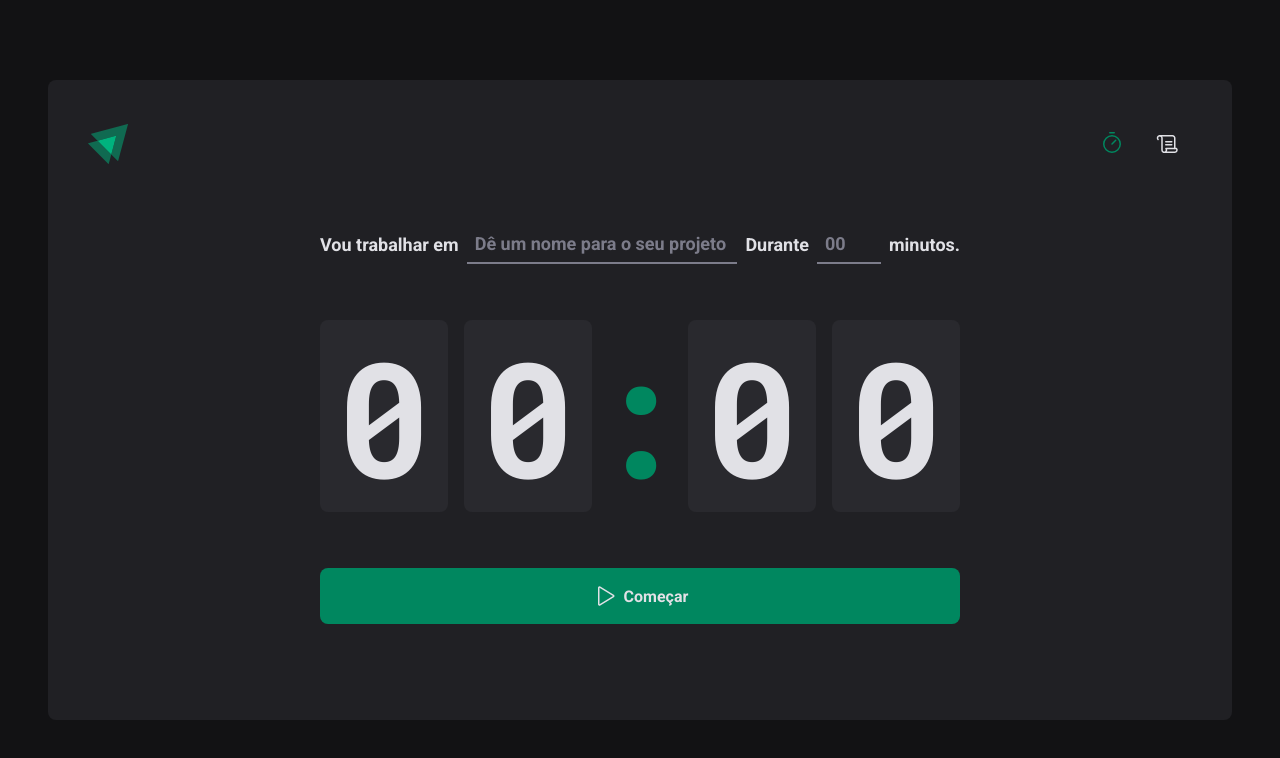
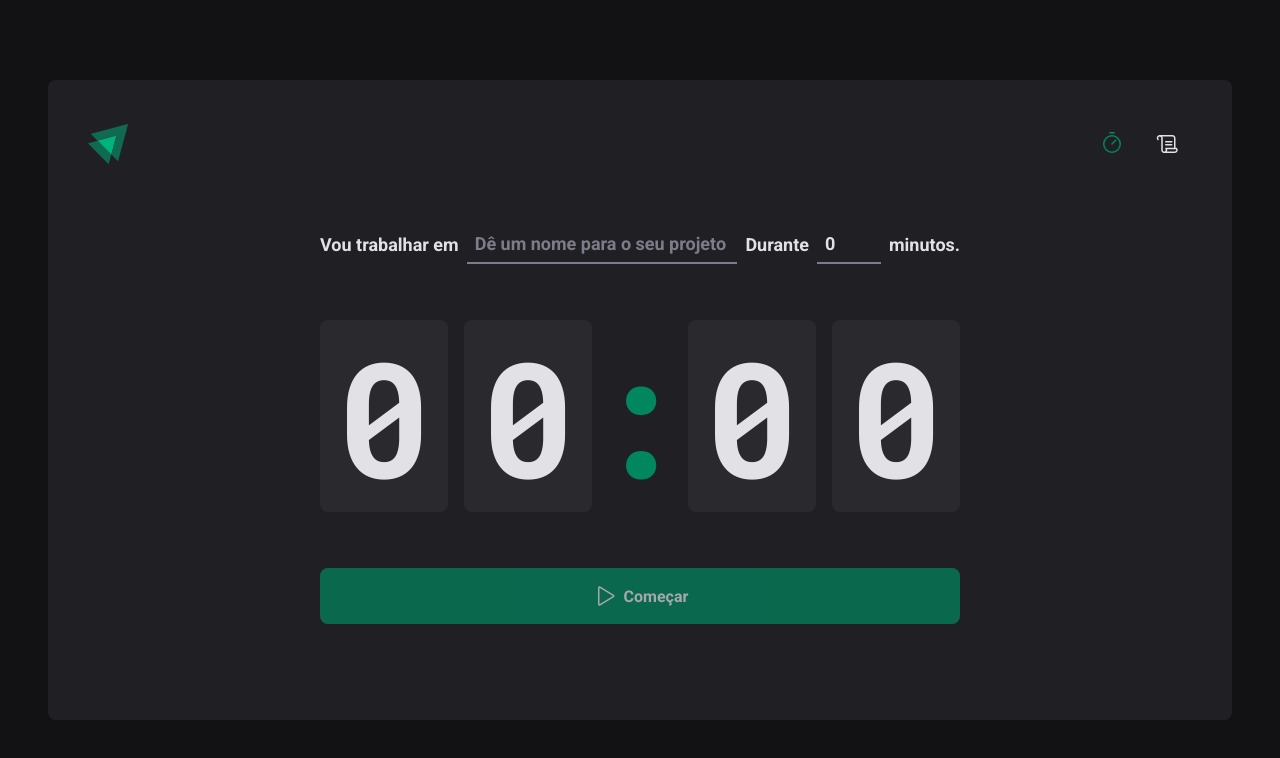
Before and after one commit to Hugovarellaa/Ignite-lab, a React (Vite) app in the folder ignite-timer/: page / in a window 1280 px wide. Shown: the top 758 px of the page. Built offline with nearby package versions, Linux system fonts and the light colour scheme.

Commit message:
Tipando o formulario

```diff
--- a/ignite-timer/package.json
+++ b/ignite-timer/package.json
@@ -11,11 +11,14 @@
     "fix": "eslint src --ext .ts,.tsx --fix"
   },
   "dependencies": {
+    "@hookform/resolvers": "^2.9.7",
     "phosphor-react": "^1.4.1",
     "react": "^18.2.0",
     "react-dom": "^18.2.0",
+    "react-hook-form": "^7.34.2",
     "react-router-dom": "^6.3.0",
-    "styled-components": "^5.3.5"
+    "styled-components": "^5.3.5",
+    "zod": "^3.18.0"
   },
   "devDependencies": {
     "@rocketseat/eslint-config": "^1.1.3",
--- a/ignite-timer/src/pages/Home/index.tsx
+++ b/ignite-timer/src/pages/Home/index.tsx
@@ -1,5 +1,8 @@
 /* eslint-disable prettier/prettier */
+import { zodResolver } from "@hookform/resolvers/zod"
 import { Play } from 'phosphor-react'
+import { useForm } from "react-hook-form"
+import * as zod from "zod"
 import {
   CountdownContainer,
   FormContainer,
@@ -8,10 +11,34 @@ import {
   TaskInput
 } from './styles'
 
+
+const newCycleFormValidationSchema = zod.object({
+  task: zod.string().min(1, "Informe a tarefa"),
+  minutesAmount: zod.number().min(5, "O intervalo precisa ser de no máximo 60 minutos").max(95, "O intervalo precisa ser de no mínimo 95 minutos")
+})
+
+type NewCycleFormData = zod.infer<typeof newCycleFormValidationSchema>
+
 export function Home() {
+  const { register, handleSubmit, watch } = useForm<NewCycleFormData>({
+    resolver: zodResolver(newCycleFormValidationSchema),
+    defaultValues: {
+      task: "",
+      minutesAmount: 0
+    }
+  })
+
+  const task = watch("task")
+  const isSubmitDisabled = !task
+
+  function handleSubmitForm(data: NewCycleFormData) {
+    console.log(data)
+  }
+
+
   return (
     <HomeContainer>
-      <form action="">
+      <form action="" onSubmit={handleSubmit(handleSubmitForm)}>
 
         <datalist id="task-suggestion">
           <option value="Projeto 1" />
@@ -29,15 +56,16 @@ export function Home() {
             id="task"
             list="task-suggestion"
             placeholder="Dê um nome para o seu projeto"
+            {...register("task")}
           />
           <label htmlFor="minutesAmount">Durante</label>
           <MinutesAmountInput
             type="number"
             id="minutesAmount"
             placeholder="00"
-            step={5}
             min={5}
             max={95}
+            {...register("minutesAmount", { valueAsNumber: true })}
           />
 
           <span>minutos.</span>
@@ -51,7 +79,7 @@ export function Home() {
           <span>0</span>
         </CountdownContainer>
 
-        <StartCountdownButton>
+        <StartCountdownButton disabled={isSubmitDisabled}>
           <Play size={24} />
           Começar
         </StartCountdownButton>
```
Also changed, not shown: 1 other file (tests, documents, lock files or other folders).
